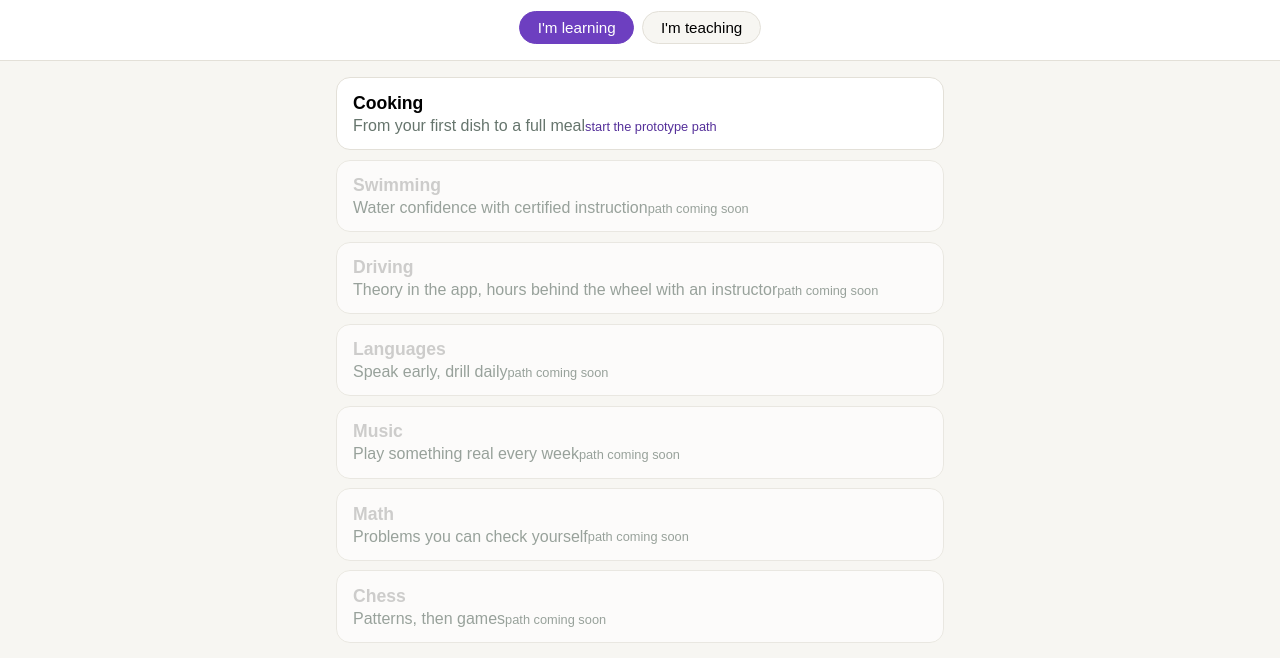
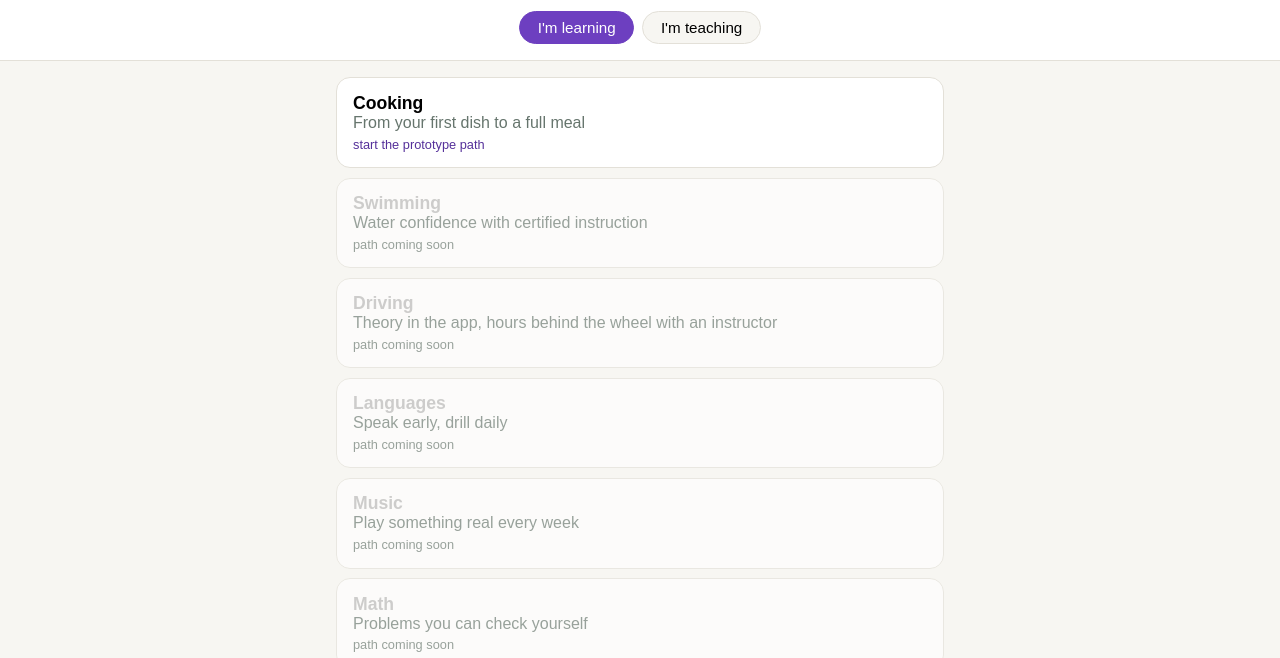
Before and after one commit to irvan-putra/sanggup, a plain HTML site: page index.html in a window 1280 px wide. Shown: the part 175-833 px from the top of the page. Drawn offline with Linux system fonts and the light colour scheme.

Commit message:
Fix track card layout: tagline and status label on separate lines

```diff
--- a/styles.css
+++ b/styles.css
@@ -54,7 +54,7 @@ main { max-width: 40rem; margin: 0 auto; padding: 1rem; }
   font-size: 1rem;
 }
 .track-card strong { display: block; font-size: 1.1rem; }
-.track-card span { color: var(--muted); }
+.track-card span { display: block; color: var(--muted); }
 .track-card em {
   display: inline-block;
   margin-top: 0.3rem;
```
